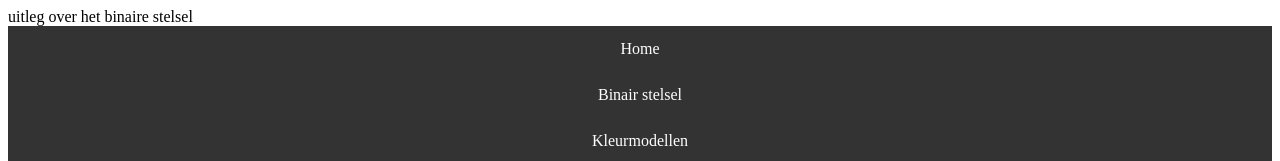
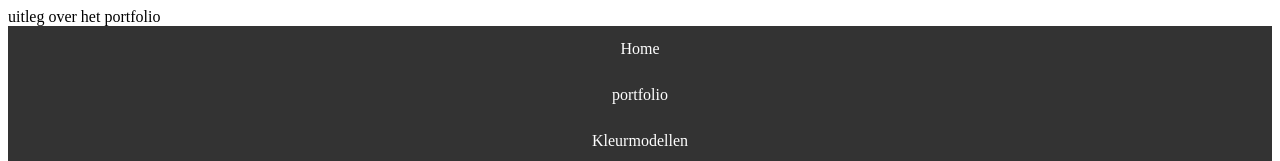
Before and after one commit to Dylan832009/Dylan832009.github.io, a plain HTML site: page portfolio.html in a window 1280 px wide. Shown: the top 161 px of the page. Drawn offline with Linux system fonts and the light colour scheme.

Commit message:
Update and rename binairstelsel.html to portfolio.html

```diff
--- a/binairstelsel.html
+++ b/portfolio.html
@@ -1,16 +1,16 @@
 <!DOCTYPE html>
 <html>
   <head>
-    <title>Binair stelsel</title>
+    <title>portfolio.html</title>
     <meta charset="utf-8">
   </head>
   <body>
     <link rel="stylesheet" type="text/css" href="opmaak.css">
-    uitleg over het binaire stelsel
+    uitleg over het portfolio
     <br>
     <ul>
     <li><a href="index.html">Home</a></li>
-     <li><a href="binairstelsel.html">Binair stelsel</a></li>
+     <li><a href="portfolio.html">portfolio</a></li>
       <li><a href="kleurmodellen.html">Kleurmodellen</a></li>
     </ul>
 
```
